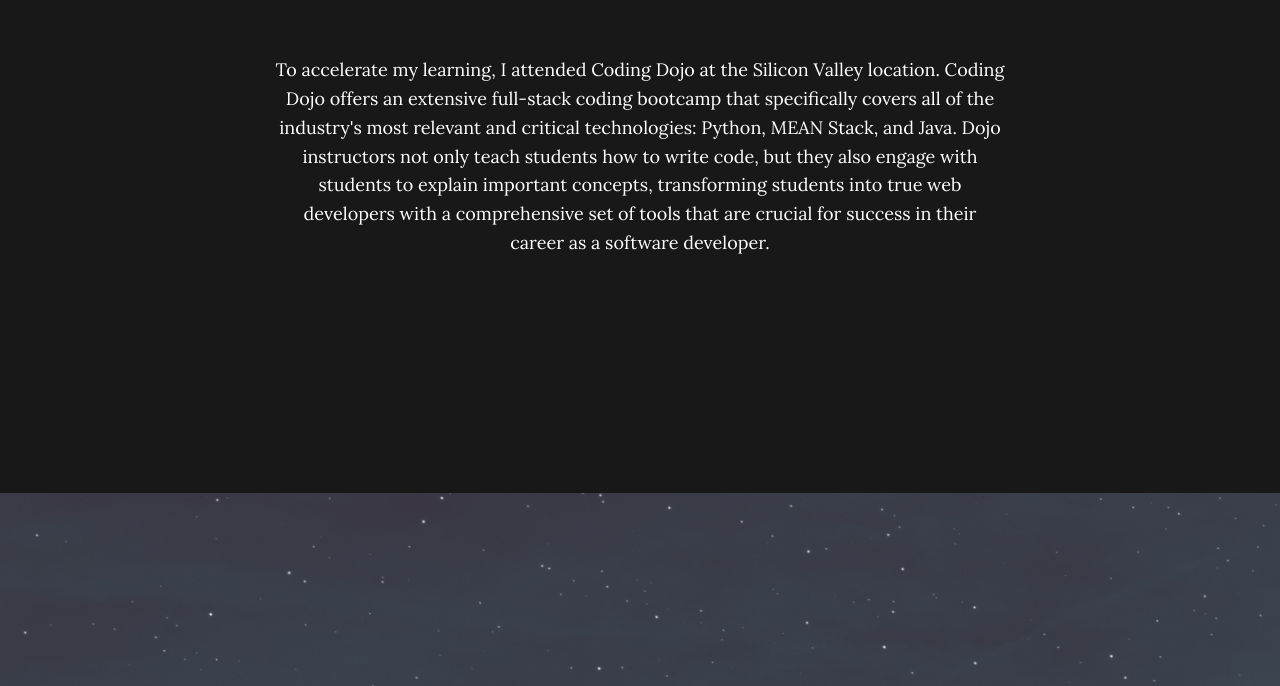
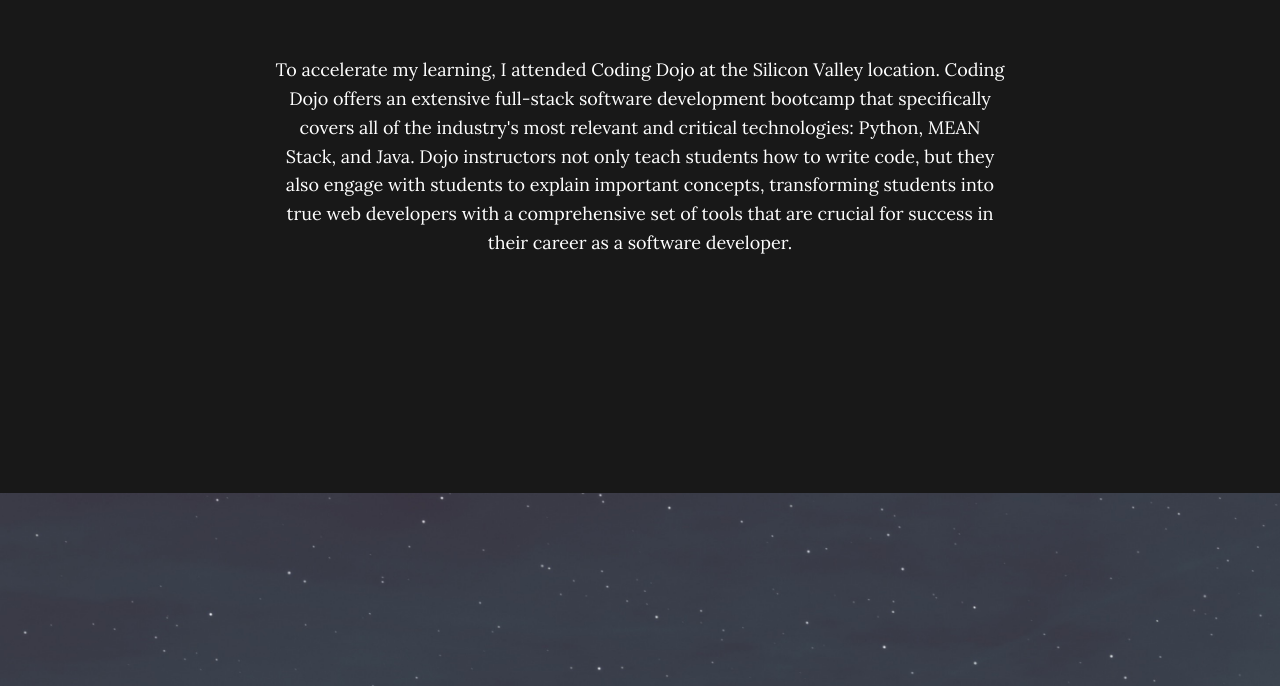
Before and after one commit to zxcvkhoa/zxcvkhoa, a plain HTML site: page index.html in a window 1280 px wide. Shown: the part 1249-1935 px from the top of the page. Drawn offline with nearby package versions, Linux system fonts and the light colour scheme; some packages are replaced by stand-ins of ours; a web font is replaced by a local one.

Commit message:
text change

```diff
--- a/index.html
+++ b/index.html
@@ -74,7 +74,7 @@
             <h2>About Me</h2>
             <p>I was born in Vietnam and was raised in the Silicon Valley. Growing up around new and evolving technologies, I quickly learned that I love it. I have a true passion for building new and visually pleasing applications. I am passionate about learning new technologies and excited to be able to learn something new in the industry everyday. Coming from the Asset Protection and Customer Success fields, I was eager to dive into Web Development.</p><br>
 
-              <p>To accelerate my learning, I attended Coding Dojo at the Silicon Valley location. Coding Dojo offers an extensive full-stack coding bootcamp that specifically covers all of the industry's most relevant and critical technologies:  Python, MEAN Stack, and Java. Dojo instructors not only teach students how to write code, but they also engage with students to explain important concepts, transforming students into true web developers with a comprehensive set of tools that are crucial for success in their career as a software developer.
+              <p>To accelerate my learning, I attended Coding Dojo at the Silicon Valley location. Coding Dojo offers an extensive full-stack software development bootcamp that specifically covers all of the industry's most relevant and critical technologies:  Python, MEAN Stack, and Java. Dojo instructors not only teach students how to write code, but they also engage with students to explain important concepts, transforming students into true web developers with a comprehensive set of tools that are crucial for success in their career as a software developer.
               </p>
           </div>
         </div>
```
